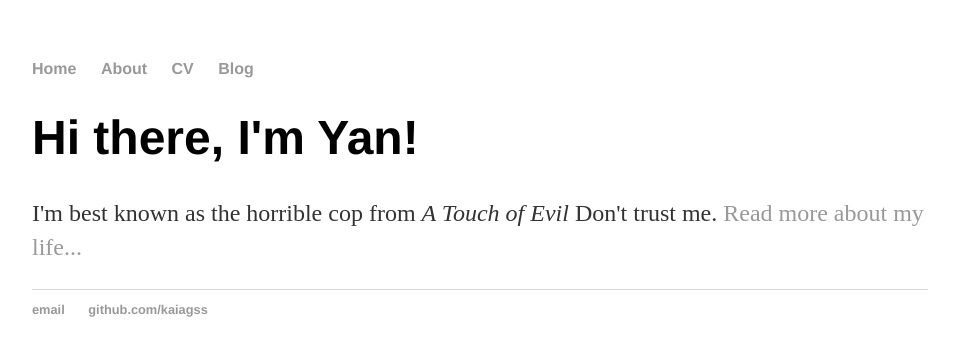
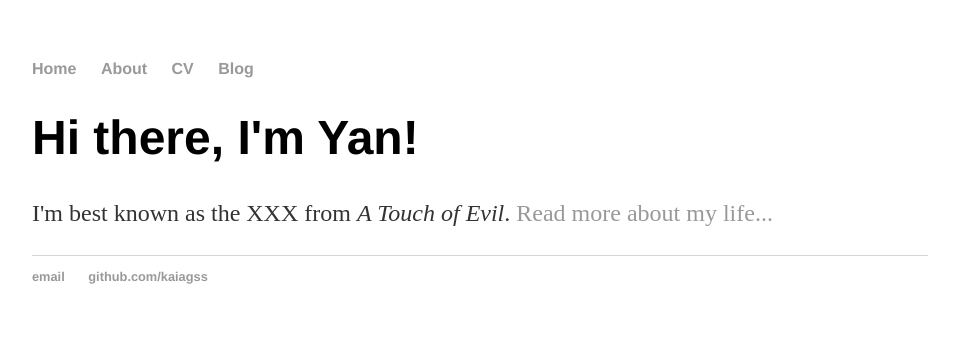
Before and after one commit to kaiagss/kaiagss.github.io, a Jekyll site: the page index.html, which Jekyll copies as it is, in a window 1280 px wide. Shown: the top 356 px of the page, without its empty margins (160-1119 px from the left). Built offline with Jekyll 4.4.1, drawn with Linux system fonts in a browser that asks for light colours.

Commit message:
Update index.html

```diff
--- a/index.html
+++ b/index.html
@@ -17,7 +17,7 @@
 		<div class="container">
     		<div class="blurb">
         		<h1>Hi there, I'm Yan! </h1>
-				<p>I'm best known as the horrible cop from <em>A Touch of Evil</em> Don't trust me. <a href="/about">Read more about my life...</a></p>
+				<p>I'm best known as the XXX from <em>A Touch of Evil</em>. <a href="/about">Read more about my life...</a></p>
     		</div><!-- /.blurb -->
 		</div><!-- /.container -->
 		<footer>
```
